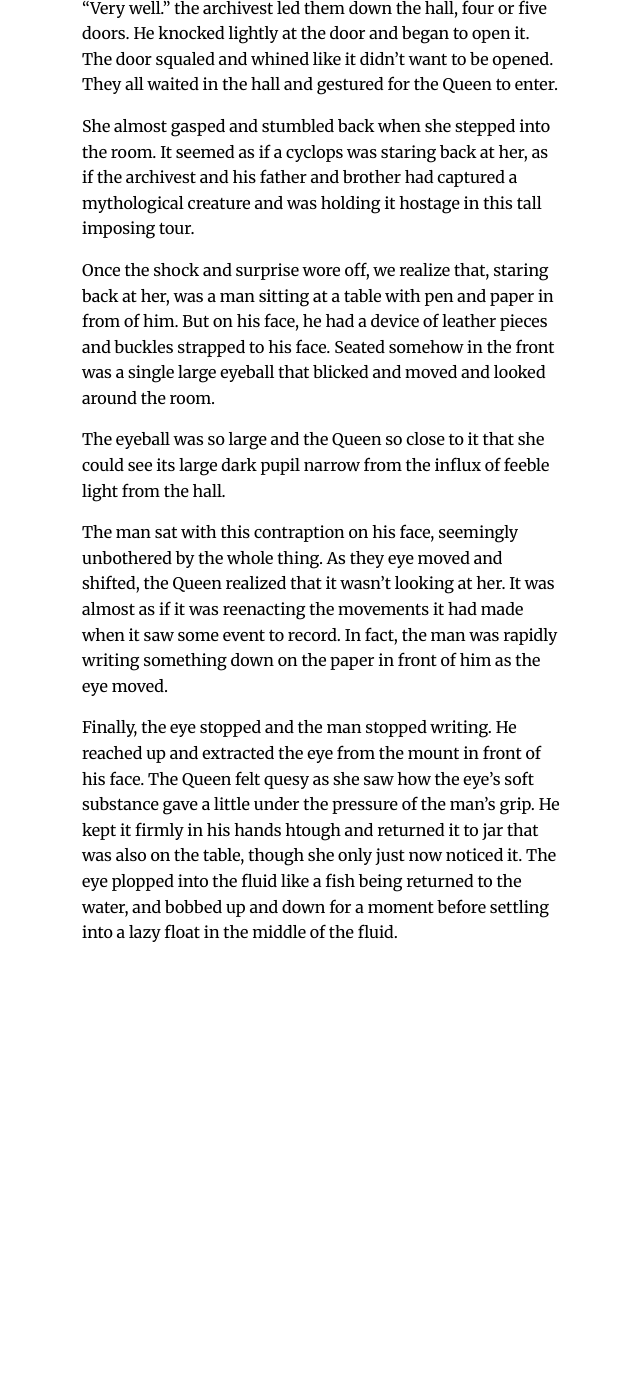
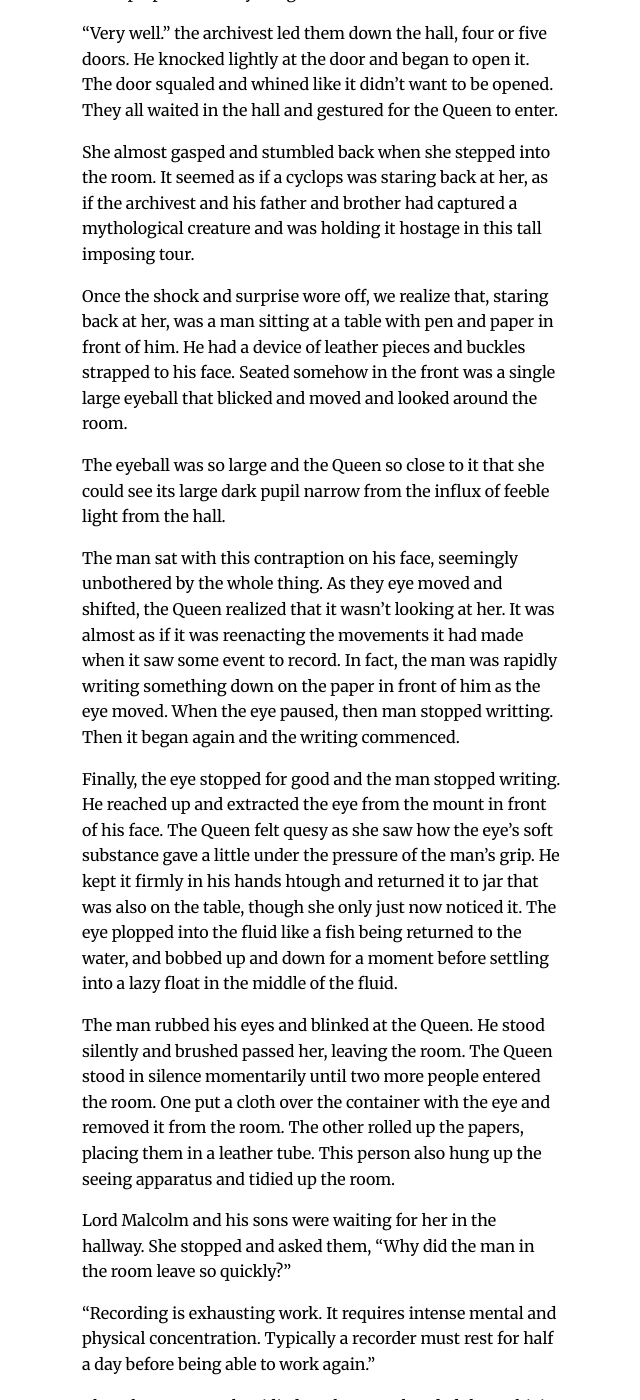
Before and after one commit to brodieaustin/avalon-novel, a Jekyll site: the page built from index.markdown, in a window 1280 px wide and 1400 px high, scrolled down 120538 px. Shown: the whole window, without its empty margins (318-958 px from the left). Built offline with Jekyll 4.4.1, drawn with Linux system fonts in a browser that asks for light colours; our own code applies the rules of GitHub Pages for plain Markdown files; before the commit the page ends 121516 px from its top, so only the background shows below that; some of the changed text lies outside the part shown.

Commit message:
progress for 11/23/2021. 37017 words.

```diff
--- a/index.markdown
+++ b/index.markdown
@@ -2274,9 +2274,9 @@
 
 The son, passing her as he approached the entrance. "This is the archive, your majesty."
 
-Inside they met another man who seemed to be about the son's age. He was introduced as the archivist, who oversaw and organized the archive. The Queen immediately noticed a familial resemblance, confirmed once the son added, "And my older brother."
-
-The younger broker, the archivist, bowed and said, "Your majesty, I am happy that you are here, though i fear it is long overdue."
+Inside they met another man who was older than Lord Malcolm's son by at least ten years. He was introduced as the archivist, who oversaw and organized the archive. The Queen immediately noticed a familial resemblance, confirmed once the son added, "And my older brother."
+
+The older brother, the archivist, bowed and said, "Your majesty, I am happy that you are here, though i fear it is long overdue."
 
 "So I am learning today. I seem to have be untimely in most of my affairs these days."
 
@@ -2328,13 +2328,13 @@
 
 "Yes, perhaps..." the archivst trailed off, clearly not enthusiastic about having to gather together materials on such a short notice.
 
-They continued on their door by going back down the platform. After they descended ten or so floors, the plaform stopped again and they all stepped off. On this floor were a series of doors, no guards and no vaults. They passed through the doors and entered more rooms with shelves and scrolls.
-
-The archivist led the party dow a several rows and shelves, through a door, down more more rows, and another door. They turned one more corner and the Queen realized that the bin where the archivst poitned was empty. In fact the bins in this area were not as densely packed with scrolls as others she had seen on the tour. "This is where the archive ends."
+They continued on their tour by going back down the platform. After they descended ten or so floors, the plaform stopped again and they all stepped off. On this floor were a series of doors, no guards and no vaults. They passed through the doors and entered more rooms with shelves and scrolls.
+
+The archivist led the party down several rows and shelves, through a door, down more more rows, and another door. They turned one more corner and the Queen realized that the bin where the archivst poitned was empty. In fact the bins in this area were not as densely packed with scrolls as others she had seen on the tour. "This is where the archive ends."
 
 "That's the present?" the queen asked, looking at the empty space, or near empty space, there was one scroll laying askance in the other wise empty space.
 
-The younger son answered this time, "Not exactly, your majesty. That is as far as the archive goes. It has not been updated in quite some time. And as you can see the output has slowed down significantly."
+The younger son answered this time, "Not exactly, your majesty. That is as far as the archive goes. We are still working to process stories that were collected--it is an arduous process. But as you can see the output became more and more inconsistent and has slowed down significantly."
 
 "We went some time without an observer, I know."
 
@@ -2362,10 +2362,40 @@
 
 She almost gasped and stumbled back when she stepped into the room. It seemed as if a cyclops was staring back at her, as if the archivest and his father and brother had captured a mythological creature and was holding it hostage in this tall imposing tour.
 
-Once the shock and surprise wore off, we realize that, staring back at her, was a man sitting at a table with pen and paper in from of him. But on his face, he had a device of leather pieces and buckles strapped to his face. Seated somehow in the front was a single large eyeball that blicked and moved and looked around the room.
+Once the shock and surprise wore off, we realize that, staring back at her, was a man sitting at a table with pen and paper in front of him. He had a device of leather pieces and buckles strapped to his face. Seated somehow in the front was a single large eyeball that blicked and moved and looked around the room.
 
 The eyeball was so large and the Queen so close to it that she could see its large dark pupil narrow from the influx of feeble light from the hall.
 
-The man sat with this contraption on his face, seemingly unbothered by the whole thing. As they eye moved and shifted, the Queen realized that it wasn't looking at her. It was almost as if it was reenacting the movements it had made when it saw some event to record. In fact, the man was rapidly writing something down on the paper in front of him as the eye moved.
-
-Finally, the eye stopped and the man stopped writing. He reached up and extracted the eye from the mount in front of his face. The Queen felt quesy as she saw how the eye's soft substance gave a little under the pressure of the man's grip. He kept it firmly in his hands htough and returned it to jar that was also on the table, though she only just now noticed it. The eye plopped into the fluid like a fish being returned to the water, and bobbed up and down for a moment before settling into a lazy float in the middle of the fluid.
+The man sat with this contraption on his face, seemingly unbothered by the whole thing. As they eye moved and shifted, the Queen realized that it wasn't looking at her. It was almost as if it was reenacting the movements it had made when it saw some event to record. In fact, the man was rapidly writing something down on the paper in front of him as the eye moved. When the eye paused, then man stopped writting. Then it began again and the writing commenced.
+
+Finally, the eye stopped for good and the man stopped writing. He reached up and extracted the eye from the mount in front of his face. The Queen felt quesy as she saw how the eye's soft substance gave a little under the pressure of the man's grip. He kept it firmly in his hands htough and returned it to jar that was also on the table, though she only just now noticed it. The eye plopped into the fluid like a fish being returned to the water, and bobbed up and down for a moment before settling into a lazy float in the middle of the fluid.
+
+The man rubbed his eyes and blinked at the Queen. He stood silently and brushed passed her, leaving the room. The Queen stood in silence momentarily until two more people entered the room. One put a cloth over the container with the eye and removed it from the room. The other rolled up the papers, placing them in a leather tube. This person also hung up the seeing apparatus and tidied up the room.
+
+Lord Malcolm and his sons were waiting for her in the hallway. She stopped and asked them, "Why did the man in the room leave so quickly?"
+
+"Recording is exhausting work. It requires intense mental and physical concentration. Typically a recorder must rest for half a day before being able to work again."
+
+The other person who tidied up the room handed the archivist the tube. He explained, "The archivist reviews the recording for clarity, sometimes for fidelity?"
+
+"At times, I must review the recordings as well, when something in the recording seems confusing or misleading." The Queen noticed, looking at the archivst as he spoke that he had lines and wrinkled etched into his face where the mask must be when he wears it.
+
+The younger son turned to the Queen, "Father is due for a rest. Let's return to the house and we can finalize any matters that need to be finalized."
+
+They returned to the archive's entrance. The older brother stood in the center of the space with his arms crossed behind his back. "Thank you for your visit your majesty. I hope it was worth your time."
+
+"I would say that it was. And I would very much like to see some examples of those scrolls at your earliest convenience."
+
+"Yes, your majesty. I will prepare soemthing for you. You mentioned this evening?"
+
+"If your father does not objects to my visit being prolonged."
+
+Lord Malcolm replied, "This is important work, your majesty. Take all the time you need."
+
+***
+
+They returned to the house and the Queen announced that she would like to walk. She needed to think over what she had seen today. She particularly wanted to consider Lord Malcom's motiviation brining her here to meet him and show her the archive. She still couldn't see how the loan she desired was connected to the urgency of their request.
+
+"May I join you?" the younger son asked.
+
+"I would like that very much, though fair warnign I am prone to long spells of silence and introspection when I walk."
```
